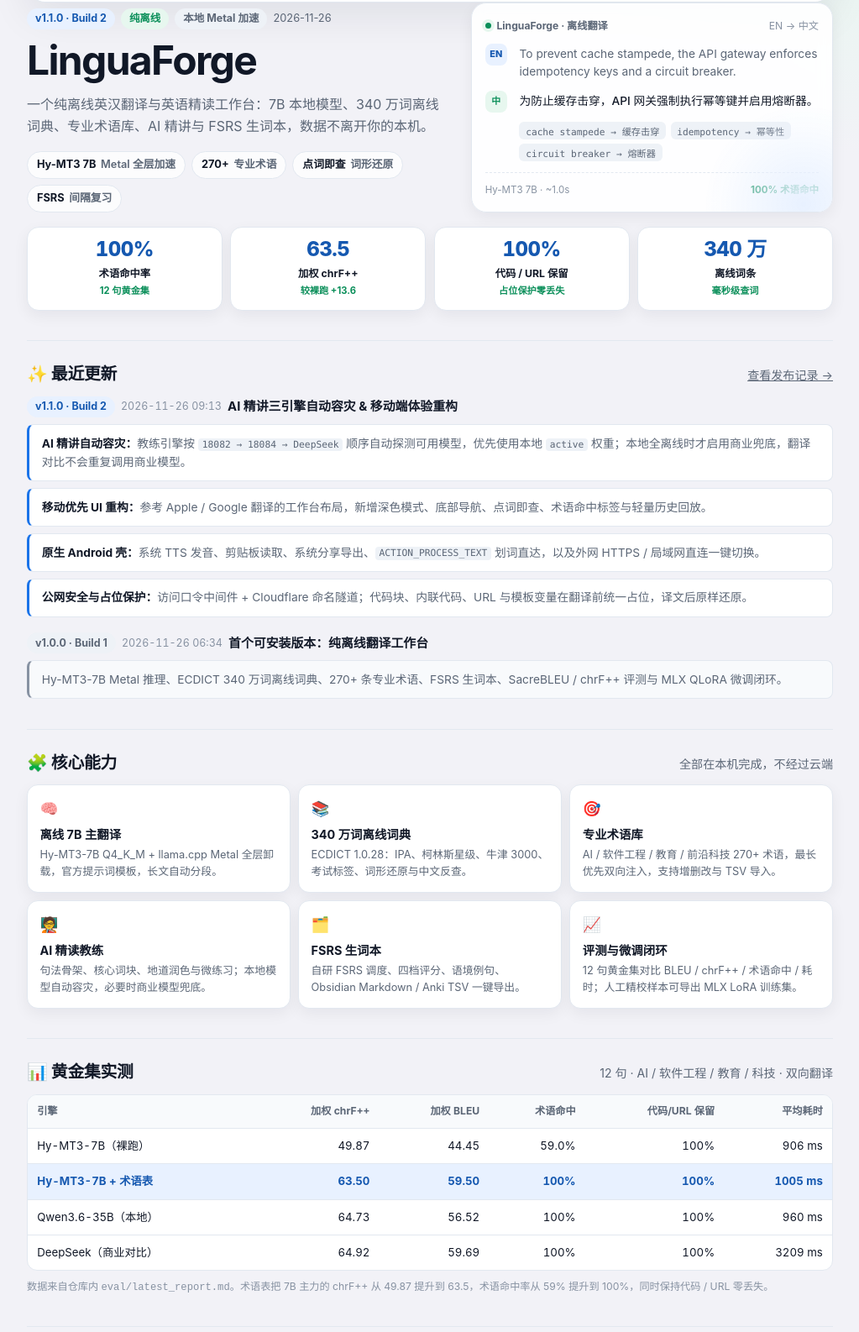
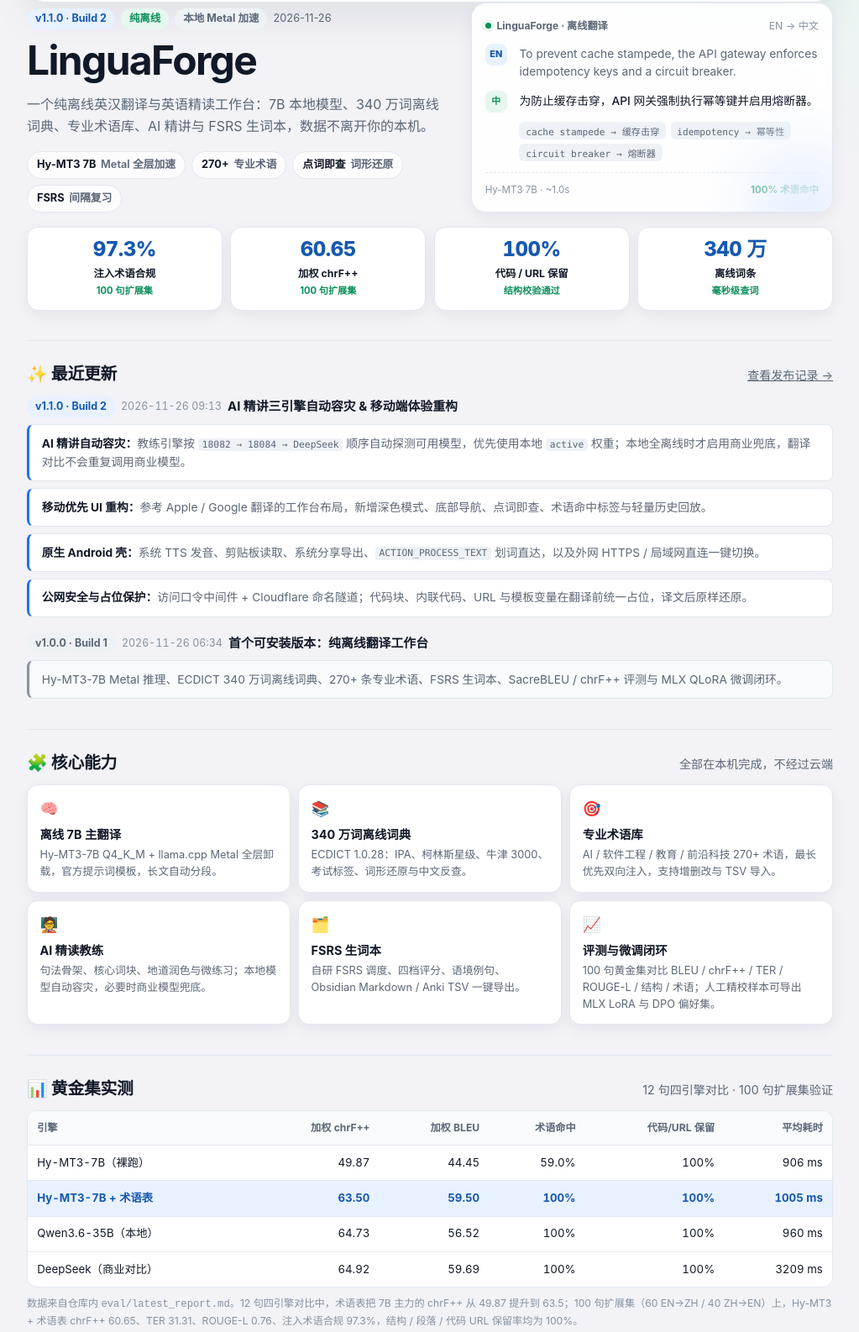
Before and after one commit to xzqttt/lingua-forge-release, a plain HTML site: page index.html in a window 1280 px wide. Shown: the part 230-1816 px from the top of the page at 84% size, without its empty margins (128-1151 px from the left). Drawn offline with Linux system fonts and the light colour scheme.

```diff
--- a/index.html
+++ b/index.html
@@ -319,9 +319,9 @@
 
 
   <div class="kpi-grid" aria-label="核心实测指标">
-    <div class="kpi"><div class="kpi-val">100%</div><div class="kpi-label">术语命中率</div><div class="kpi-sub">12 句黄金集</div></div>
-    <div class="kpi"><div class="kpi-val">63.5</div><div class="kpi-label">加权 chrF++</div><div class="kpi-sub">较裸跑 +13.6</div></div>
-    <div class="kpi"><div class="kpi-val">100%</div><div class="kpi-label">代码 / URL 保留</div><div class="kpi-sub">占位保护零丢失</div></div>
+    <div class="kpi"><div class="kpi-val">97.3%</div><div class="kpi-label">注入术语合规</div><div class="kpi-sub">100 句扩展集</div></div>
+    <div class="kpi"><div class="kpi-val">60.65</div><div class="kpi-label">加权 chrF++</div><div class="kpi-sub">100 句扩展集</div></div>
+    <div class="kpi"><div class="kpi-val">100%</div><div class="kpi-label">代码 / URL 保留</div><div class="kpi-sub">结构校验通过</div></div>
     <div class="kpi"><div class="kpi-val">340 万</div><div class="kpi-label">离线词条</div><div class="kpi-sub">毫秒级查词</div></div>
   </div>
 
@@ -352,12 +352,12 @@
       <div class="feat"><div class="feat-icon">🎯</div><strong>专业术语库</strong><span>AI / 软件工程 / 教育 / 前沿科技 270+ 术语，最长优先双向注入，支持增删改与 TSV 导入。</span></div>
       <div class="feat"><div class="feat-icon">🧑‍🏫</div><strong>AI 精读教练</strong><span>句法骨架、核心词块、地道润色与微练习；本地模型自动容灾，必要时商业模型兜底。</span></div>
       <div class="feat"><div class="feat-icon">🗂️</div><strong>FSRS 生词本</strong><span>自研 FSRS 调度、四档评分、语境例句、Obsidian Markdown / Anki TSV 一键导出。</span></div>
-      <div class="feat"><div class="feat-icon">📈</div><strong>评测与微调闭环</strong><span>12 句黄金集对比 BLEU / chrF++ / 术语命中 / 耗时；人工精校样本可导出 MLX LoRA 训练集。</span></div>
+      <div class="feat"><div class="feat-icon">📈</div><strong>评测与微调闭环</strong><span>100 句黄金集对比 BLEU / chrF++ / TER / ROUGE-L / 结构 / 术语；人工精校样本可导出 MLX LoRA 与 DPO 偏好集。</span></div>
     </div>
   </section>
 
   <section id="benchmark" aria-labelledby="benchmark-h">
-    <div class="section-head"><h2 id="benchmark-h">📊 黄金集实测</h2><span class="lead">12 句 · AI / 软件工程 / 教育 / 科技 · 双向翻译</span></div>
+    <div class="section-head"><h2 id="benchmark-h">📊 黄金集实测</h2><span class="lead">12 句四引擎对比 · 100 句扩展集验证</span></div>
     <div class="table-wrap">
       <table>
         <thead><tr><th>引擎</th><th>加权 chrF++</th><th>加权 BLEU</th><th>术语命中</th><th>代码/URL 保留</th><th>平均耗时</th></tr></thead>
@@ -369,7 +369,7 @@
         </tbody>
       </table>
     </div>
-    <p class="table-note">数据来自仓库内 <code>eval/latest_report.md</code>。术语表把 7B 主力的 chrF++ 从 49.87 提升到 63.5，术语命中率从 59% 提升到 100%，同时保持代码 / URL 零丢失。</p>
+    <p class="table-note">数据来自仓库内 <code>eval/latest_report.md</code>。12 句四引擎对比中，术语表把 7B 主力的 chrF++ 从 49.87 提升到 63.5；100 句扩展集（60 EN→ZH / 40 ZH→EN）上，Hy-MT3 + 术语表 chrF++ 60.65、TER 31.31、ROUGE-L 0.76、注入术语合规 97.3%，结构 / 段落 / 代码 URL 保留率均为 100%。</p>
   </section>
 
   <section id="install" aria-labelledby="install-h">
```
Also changed, not shown: manifest.json.
